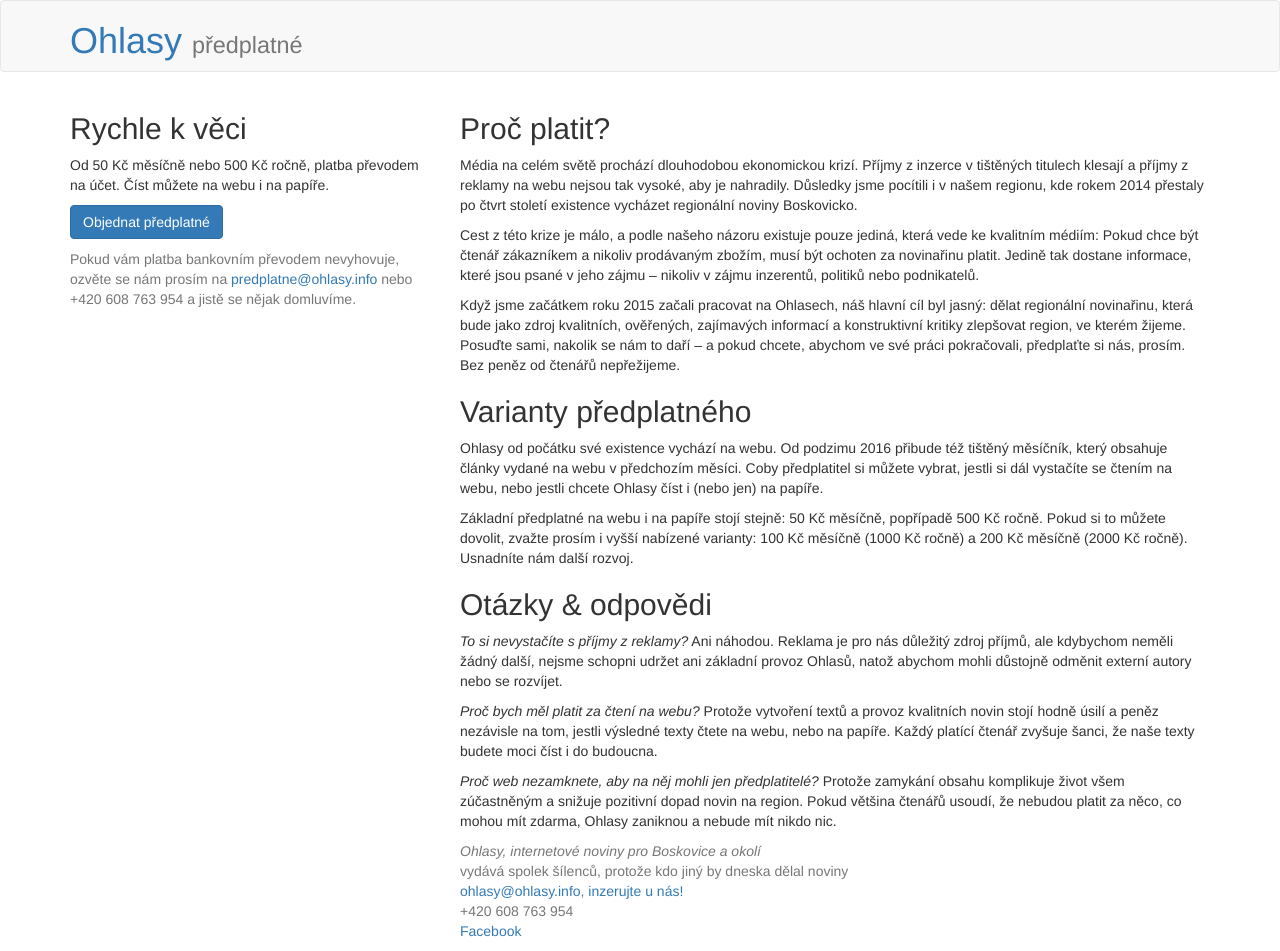
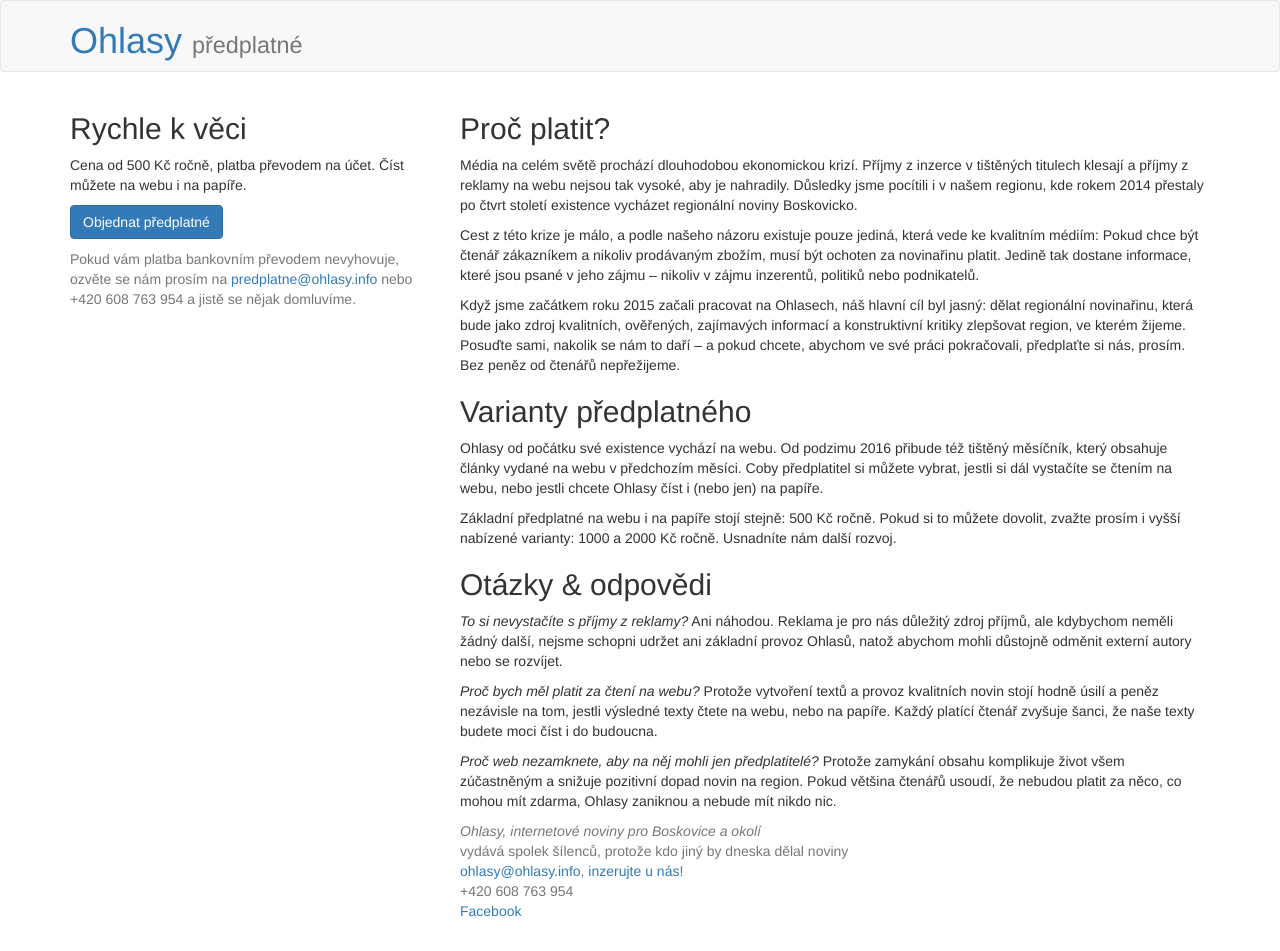
Before and after one commit to Ohlasy/predplatne, a Jekyll site: the page built from index.html, in a window 1280 px wide. Built offline with Jekyll 4.4.1, drawn with Linux system fonts in a browser that asks for light colours; a style sheet for code colours, icons or effects is not loaded.

Commit message:
Vyhodil jsem měsíční varianty předplatného

```diff
--- a/index.html
+++ b/index.html
@@ -6,8 +6,7 @@ layout: main
     <div class="col-md-4 col-sm-12">
         <h2>Rychle k věci</h2>
 
-        <p>Od 50 Kč měsíčně nebo 500 Kč ročně, platba
-        převodem na účet. Číst můžete na webu i na papíře.</p>
+        <p>Cena od 500 Kč ročně, platba převodem na účet. Číst můžete na webu i na papíře.</p>
 
         <p><a href="http://bit.ly/predplatne-ohlasu" class="btn btn-primary">Objednat předplatné</a></p>
 
@@ -40,10 +39,9 @@ layout: main
         měsíci. Coby předplatitel si můžete vybrat, jestli si dál vystačíte se
         čtením na webu, nebo jestli chcete Ohlasy číst i (nebo jen) na papíře.</p>
 
-        <p>Základní předplatné na webu i na papíře stojí stejně: 50 Kč měsíčně,
-        popřípadě 500 Kč ročně. Pokud si to můžete dovolit, zvažte prosím i
-        vyšší nabízené varianty: 100 Kč měsíčně (1000 Kč ročně) a 200 Kč měsíčně
-        (2000 Kč ročně). Usnadníte nám další rozvoj.</p>
+        <p>Základní předplatné na webu i na papíře stojí stejně: 500 Kč ročně.
+        Pokud si to můžete dovolit, zvažte prosím i vyšší nabízené varianty:
+        1000 a 2000 Kč ročně. Usnadníte nám další rozvoj.</p>
 
         <h2>Otázky &amp; odpovědi</h2>
         <p><em>To si nevystačíte s příjmy z reklamy?</em> Ani náhodou. Reklama
```
